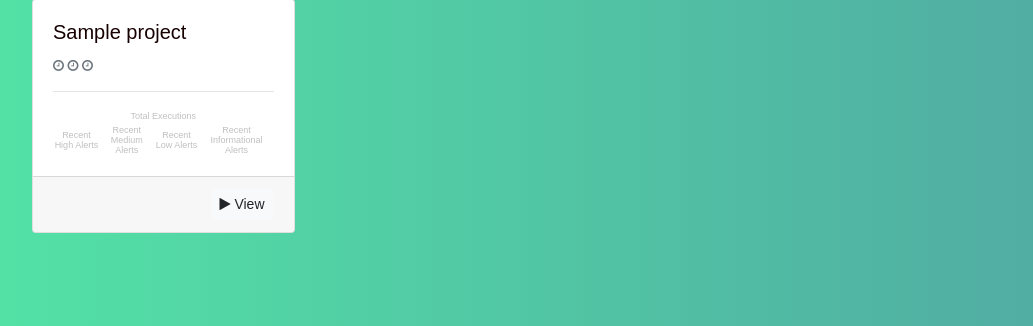
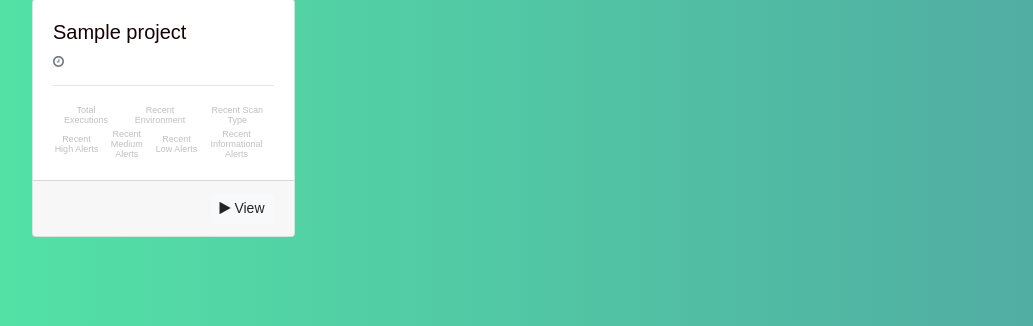
Before and after one commit to Accruent/owasp-zap-historic, a Flask app: page / in a window 1280 px wide. Shown: the part 55-381 px from the top of the page, without its empty margins (38-1071 px from the left). Run offline with Flask 2, Linux system fonts and the light colour scheme; tables that the repository leaves empty or names only in its code hold one stand-in row (values such as "Sample post"); parts of the project's set-up code (start-up, migrations or seed data) failed here and were passed over; some libraries are stand-ins or nearby versions.

Commit message:
html changes for cards on index.html

```diff
--- a/owasp_zap_historic/templates/index.html
+++ b/owasp_zap_historic/templates/index.html
@@ -69,26 +69,28 @@
                         <div class="card-body">
                             <h5 class="card-title text" title="{{item[1]}}">{{item[1]}}</h5>
                             <small class="text-muted"><i class="fa fa-clock-o fav" title="Last Updated: {{item[7]}}"></i> {{item[7]}}</small>
-                            <small class="text-muted"><i class="fa fa-clock-o fav" title="Environment: {{item[4]}}"></i> {{item[4]}}</small>
-                            <small class="text-muted"><i class="fa fa-clock-o fav" title="Scan Type: {{item[5]}}"></i> {{item[5]}}</small>
                             <hr>
                             <table class="text-muted" style="width:100%;text-align:center;">
                                 <tbody>
                                     <tr style="font-size:28px;">
-                                        <td style="color:rgb(80, 1, 80)">{{item[8]}}</td>
+                                        <td style="color:blue">{{item[8]}}</td>
+                                        <td style="color:blue">{{item[4]}}</td>
+                                        <td style="color:blue">{{item[5]}}</td>
                                     </tr>
                                     <tr style="font-size:9px;">
                                         <td style="color:silver">Total Executions</td>
+                                        <td style="color:silver">Recent Environment</td>
+                                        <td style="color:silver">Recent Scan Type</td>
                                     </tr>
                                 </tbody>
                             </table>
                             <table class="text-muted" style="width:100%;text-align:center;">
                                 <tbody>
                                     <tr style="font-size:28px;">
-                                        <td style="color:rgb(80, 1, 80)">{{item[9]}}</td>
-                                        <td style="color:green">{{item[10]}}</td>
-                                        <td style="color:green">{{item[11]}}</td>
-                                        <td style="color:green">{{item[12]}}</td>
+                                        <td style="color:red">{{item[9]}}</td>
+                                        <td style="color:yellow">{{item[10]}}</td>
+                                        <td style="color:yellow">{{item[11]}}</td>
+                                        <td style="color:yellow">{{item[12]}}</td>
                                     </tr>
                                     <tr style="font-size:9px;">
                                         <td style="color:silver">Recent High Alerts</td>
```
Also changed, not shown: 1 other file.
